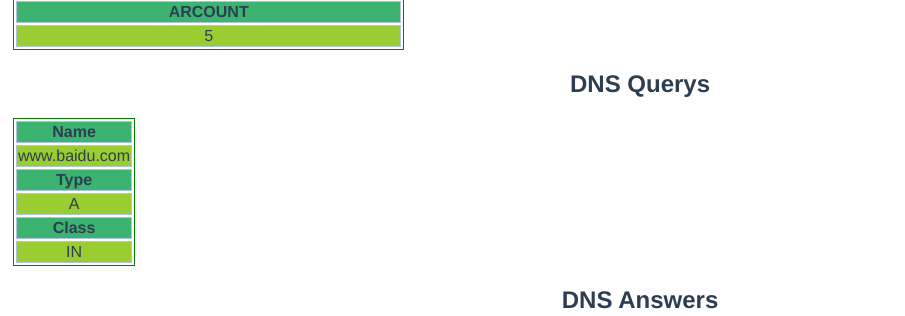
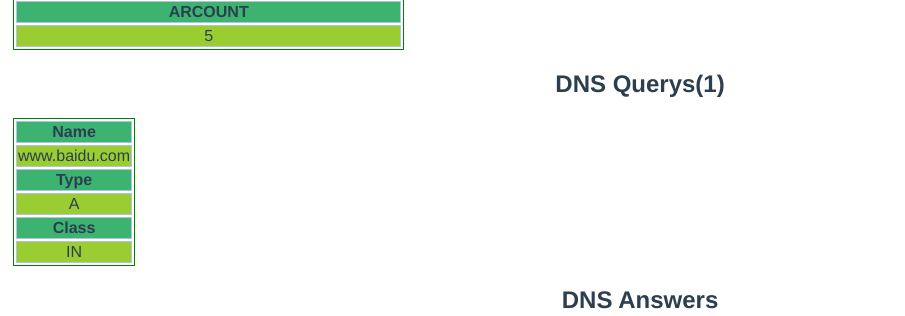
Before and after one commit to xiongmao86/dns-playground, a Vue app: page / in a window 1280 px wide. Shown: the part 432-748 px from the top of the page, without its empty margins (0-905 px from the left). Built offline with nearby package versions, Linux system fonts and the light colour scheme.

Commit message:
Refactor DNSQuery into an array.

```diff
--- a/src/App.vue
+++ b/src/App.vue
@@ -3,10 +3,7 @@
       <h1>The Anatomy of DNS Packet</h1>
       <h2>DNS Header</h2>
       <DNSHeader />
-      <h2>DNS Querys</h2>
-      <DNSQuery v-for="(query, index) in querys"
-        v-bind="query"
-        v-bind:key="index" />
+      <DNSQueryArray />
       <h2>DNS Answers</h2>
       <DNSResourceRecord v-for="(answer, index) in answers"
         v-bind="answer"
@@ -24,19 +21,18 @@
 
 <script>
 import DNSHeader from './components/DNSHeader.vue'
-import DNSQuery from './components/DNSQuery.vue'
+import DNSQueryArray from './components/DNSQueryArray.vue'
 import DNSResourceRecord from './components/DNSResourceRecord.vue'
 
 export default {
   name: 'App',
   components: {
     DNSHeader,
-    DNSQuery,
+    DNSQueryArray,
     DNSResourceRecord
   },
   data () {
     return {
-      querys: this.$store.state.querys,
       answers: this.$store.state.answers,
       nameservers: this.$store.state.authoritative_nameservers,
       additional_records: this.$store.state.additional_records
--- a/src/components/DNSHeader.vue
+++ b/src/components/DNSHeader.vue
@@ -63,7 +63,7 @@
 </template>
 
 <script>
-import Ruler from './header/Ruler.vue';
+import Ruler from './subcomponents/Ruler.vue';
 
 export default {
     components: {
--- /dev/null
+++ b/src/components/DNSQueryArray.vue
@@ -0,0 +1,23 @@
+<template>
+    <div>
+        <h2>DNS Querys({{ querys.length }})</h2>
+        <DNSQuery v-for="(query, index) in querys"
+            v-bind="query"
+            v-bind:key="index" />
+    </div>
+</template>
+
+<script>
+import DNSQuery from './subcomponents/DNSQuery.vue'
+
+export default {
+    components: {
+        DNSQuery
+    },
+    data () {
+        return {
+            querys: this.$store.state.querys
+        }
+    }
+}
+</script>
```
Also changed, not shown: src/components/subcomponents/DNSQuery.vue (renamed from src/components/DNSQuery.vue), src/components/subcomponents/Ruler.vue (renamed from src/components/header/Ruler.vue).
